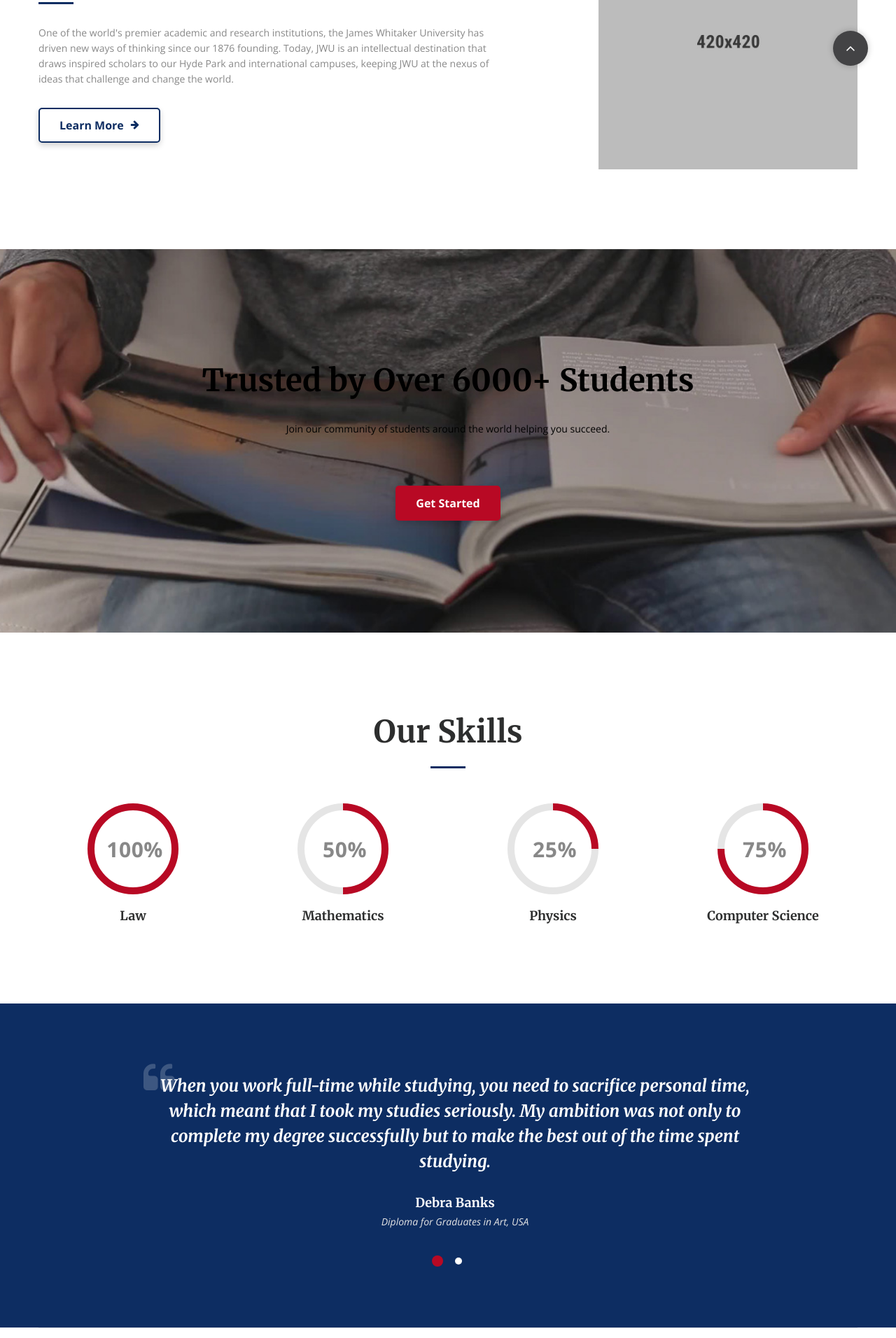
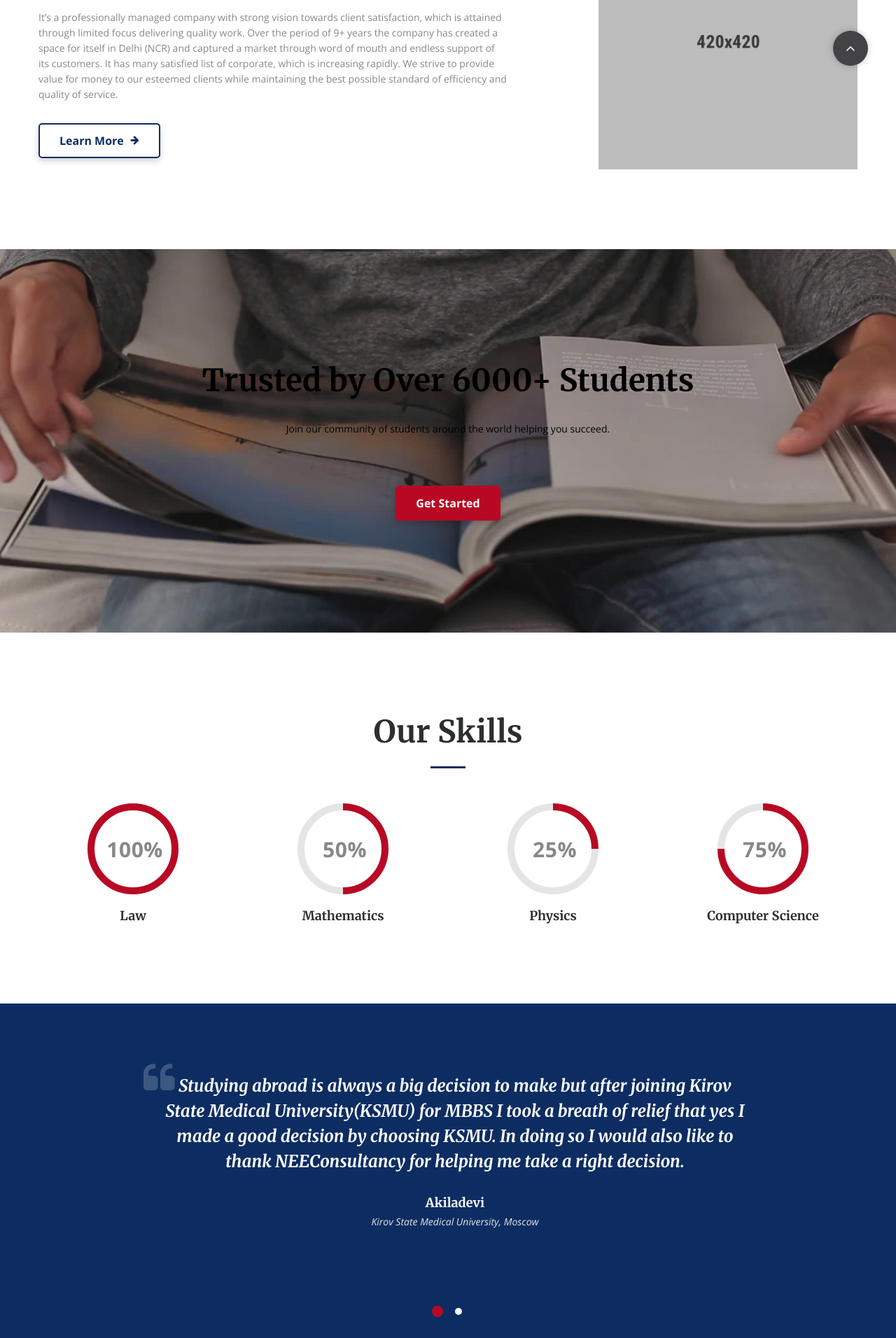
Before and after one commit to Digisailors/Neeconsultancy, a plain HTML site: page public/about-us.html in a window 1280 px wide. Shown: the part 766-2678 px from the top of the page at 70% size. Drawn offline with nearby package versions, Linux system fonts and the light colour scheme.

Commit message:
change about us

```diff
--- a/public/about-us.html
+++ b/public/about-us.html
@@ -127,7 +127,13 @@
                         <h3 class="text-bold">A Few Words <br class="veil reveal-lg-inline-block"> About the University</h3>
                         <hr class="divider bg-madison hr-sm-left-0">
                         <div class="offset-top-30 offset-md-top-30">
-                            <p>One of the world's premier academic and research institutions, the James Whitaker University has driven new ways of thinking since our 1876 founding. Today, JWU is an intellectual destination that draws inspired scholars to our Hyde Park and international campuses, keeping JWU at the nexus of ideas that challenge and change the world.</p>
+                            <p>It’s a professionally managed company with strong vision towards client satisfaction, which is attained through limited focus delivering quality work.
+
+                                Over the period of 9+ years the company has created a space for itself in Delhi (NCR) and captured a market through word of mouth and endless support of its customers. It has many satisfied list of corporate, which is increasing rapidly.
+
+                                We strive to provide value for money to our esteemed clients while maintaining the best possible standard of efficiency and quality of service.
+
+                                 </p>
                         </div>
                         <div class="offset-top-30"><a class="btn btn-icon btn-icon-right btn-default" href="history.html"><span class="icon fa-arrow-right"></span><span>Learn More</span></a></div>
                     </div>
@@ -190,10 +196,10 @@
                         <div class="range range-xs-center range-xs-middle">
                             <div class="cell-sm-9 cell-sm-push-1">
                                 <div class="quote-classic-boxed text-center">
-                                    <div class="quote-body"><q>When you work full-time while studying, you need to sacrifice personal time, which meant that I took my studies seriously. My ambition was not only to complete my degree successfully but to make the best out of the time spent studying.</q>
-                                        <div class="offset-top-30 text-center"><cite class="font-accent">Debra Banks</cite>
+                                    <div class="quote-body"><q>Studying abroad is always a big decision to make but after joining Kirov State Medical University(KSMU) for MBBS I took a breath of relief that yes I made a good decision by choosing KSMU. In doing so I would also like to thank NEEConsultancy for helping me take a right decision.</q>
+                                        <div class="offset-top-30 text-center"><cite class="font-accent">Akiladevi</cite>
                                             <div class="offset-top-5">
-                                                <p class="text-dark text-italic">Diploma for Graduates in Art, USA</p>
+                                                <p class="text-dark text-italic">Kirov State Medical University, Moscow</p>
                                             </div>
                                         </div>
                                     </div>
@@ -207,10 +213,10 @@
                         <div class="range range-xs-center range-xs-middle">
                             <div class="cell-sm-9 cell-sm-push-1">
                                 <div class="quote-classic-boxed text-center">
-                                    <div class="quote-body"><q>When I researched the programmes available I realized that the University was offering exactly the type of programme in international development that interested me.</q>
-                                        <div class="offset-top-30 text-center"><cite class="font-accent">Steven Alvarez</cite>
+                                    <div class="quote-body"><q>My dreams of becoming a doctor were quite impossible in India only because of tough entrance exam system for Govt. Medical Colleges and huge amount of donation system for Private Medical Colleges. But NEEConsultancy  helped me to fulfill my dream to be a Doctor. Now I am a student of MBBS of Saint Petersburg Medical and Social Institution(SPBMSI), which is an International platform of quality Medicine study. Thanks to NEEConsultancy.</q>
+                                        <div class="offset-top-30 text-center"><cite class="font-accent">Sivaranjani</cite>
                                             <div class="offset-top-5">
-                                                <p class="text-dark text-italic">Diploma for Graduates in International Development, USA</p>
+                                                <p class="text-dark text-italic">Saint Petersburg Medical and Social Institution, Moscow</p>
                                             </div>
                                         </div>
                                     </div>
```
